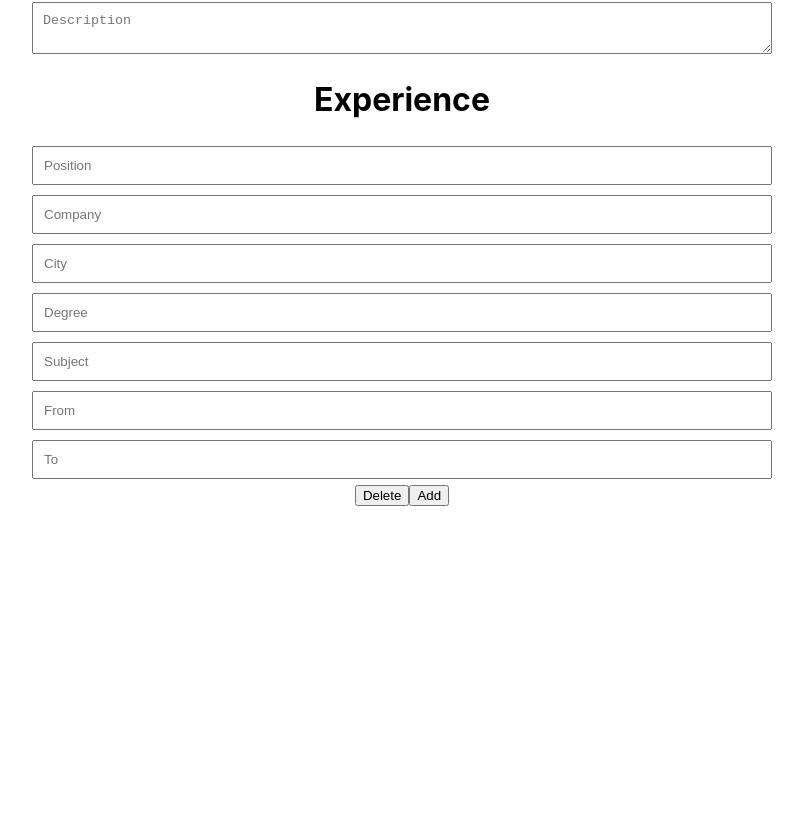
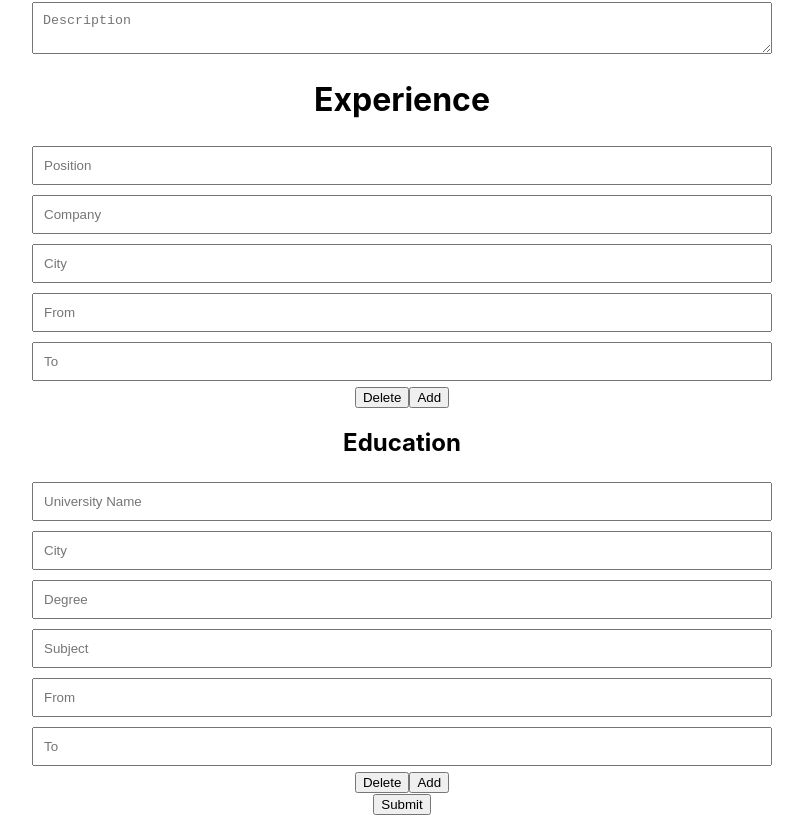
Before and after one commit to JWaibong/cv-app, a React (Create React App) app: page / in a window 1280 px wide. Shown: the part 479-1294 px from the top of the page, without its empty margins (238-1041 px from the left). Before the commit the page ends 1100 px from the top, so only its background shows below. Built offline with nearby package versions, Linux system fonts and the light colour scheme.

Commit message:
submit functionality done, all that's left is to implement generation of a CV

```diff
--- /dev/null
+++ b/src/components/Education.js
@@ -0,0 +1,64 @@
+import React,{ useEffect, useReducer} from 'react'
+
+const reducer = (currentState, action) => {
+    switch(action.type){
+        case 'universityUpdate':
+            return {...currentState, university: action.value };
+        case 'cityUpdate':
+            return {...currentState, city: action.value };
+        case 'degreeUpdate':
+            return {...currentState, degree: action.value};
+        case 'subjectUpdate':
+            return {...currentState, subject: action.value};
+        case 'fromYearUpdate':
+            return {...currentState, fromYear: action.value};
+        case 'toYearUpdate':
+            return {...currentState, toYear: action.value};
+            case 'idInitial':
+                return {...currentState, id: action.value};
+        default:
+            return currentState;
+    }
+}
+const initialState = {university: '', city: '', degree: '', subject: '', fromYear: '', toYear: '', id: null};
+
+
+
+function Education(props) {
+    const {handler, id} = props;
+
+    const [educationInfo, dispatchEducationInfo] = useReducer(reducer, initialState);
+    const {university, city, degree, subject, fromYear, toYear} = educationInfo;
+
+    useEffect( () => {
+        dispatchEducationInfo({type:'idInitial', value: id});},
+    // eslint-disable-next-line react-hooks/exhaustive-deps
+    []);
+
+
+
+    useEffect( () => {
+            handler( prevValues => {
+                prevValues = prevValues.filter(value => value.id !== educationInfo.id && value.id !== null);
+                return [...prevValues, educationInfo]
+            });
+    // eslint-disable-next-line react-hooks/exhaustive-deps
+    },[educationInfo])
+
+
+
+    return (
+        <React.Fragment>
+        <div className="input-container">
+            <input type="text" placeholder="University Name" value={university} onChange={e => dispatchEducationInfo({type: 'universityUpdate', value: e.target.value})}/>
+            <input type="text" placeholder="City" value={city} onChange={e => dispatchEducationInfo({type: 'cityUpdate', value: e.target.value})}/>
+            <input type="text" placeholder="Degree" value={degree} onChange={e => dispatchEducationInfo({type: 'degreeUpdate', value: e.target.value})}/>
+            <input type="text" placeholder="Subject" value={subject} onChange={e => dispatchEducationInfo({type: 'subjectUpdate', value: e.target.value})}/>
+            <input type="text" placeholder="From" value={fromYear} onChange={e => dispatchEducationInfo({type: 'fromYearUpdate', value: e.target.value})}/>
+            <input type="text" placeholder="To" value={toYear} onChange={e => dispatchEducationInfo({type: 'toYearUpdate', value: e.target.value})}/>
+        </div>
+        </React.Fragment>
+    )
+}
+
+export default Education
--- /dev/null
+++ b/src/components/EducationContainer.js
@@ -0,0 +1,69 @@
+import React,{useState, useEffect, useContext} from 'react'
+import uniqid from 'uniqid';
+import Education from './Education';
+import {SubmitContext2 } from './Form';
+
+let sent = false;
+
+function EducationContainer() {
+
+    const [educations, setEducations] = useState([]);
+    const [educationObjectsArray, setEducationObjectsArray] = useState([]);
+
+
+    const [submitted,giveToParent] = useContext(SubmitContext2);
+
+    if(submitted && !sent){
+        giveToParent(educationObjectsArray);
+        sent = true;
+    }
+
+
+
+    useEffect( () => {
+        setEducations(prevEducations => {
+
+        const id = uniqid();
+        return [...prevEducations,
+        <React.Fragment key={id}>
+            <Education handler = {setEducationObjectsArray} prevValue={educationObjectsArray} id={id}/>
+            <button onClick={e => {
+                e.preventDefault();
+                deleteButtonClickHandler(e.target.value);
+             }} value={id}> Delete </button>
+        </React.Fragment>]})
+    // eslint-disable-next-line react-hooks/exhaustive-deps
+    },[]);
+
+
+
+
+    const addClickHandler = (e) => {
+        e.preventDefault();
+        setEducations(prevEducations => {
+            const id = uniqid();
+            return [...prevEducations,
+                <React.Fragment key={id}>
+                    <Education handler = {setEducationObjectsArray} prevValue={educationObjectsArray} id={id}/>
+                    <button onClick={e => {
+                e.preventDefault();
+                deleteButtonClickHandler(e.target.value);
+             }} value={id}> Delete </button>
+                </React.Fragment>]
+        });
+    }
+
+    const deleteButtonClickHandler = (id) => {
+        setEducationObjectsArray(array => array.filter(value => value.id !== id));
+        setEducations(prevEducations => prevEducations.filter(ed => ed.key !== id ));
+    }
+
+    return (
+        <div>
+            {educations}
+            <button onClick={addClickHandler}> Add </button>
+        </div>
+    )
+}
+
+export default EducationContainer
--- a/src/components/Experience.js
+++ b/src/components/Experience.js
@@ -1,5 +1,4 @@
-import React,{useEffect, useReducer} from 'react'
-
+import React,{  useReducer,useEffect} from 'react'
 
 const reducer = (currentState, action) => {
     switch(action.type){
@@ -9,29 +8,42 @@ const reducer = (currentState, action) => {
             return {...currentState, company: action.value};
         case 'cityUpdate':
             return {...currentState, city: action.value };
-        case 'degreeUpdate':
-            return {...currentState, degree: action.value};
-        case 'subjectUpdate':
-            return {...currentState, subject: action.value};
+
         case 'fromYearUpdate':
             return {...currentState, fromYear: action.value};
         case 'toYearUpdate':
             return {...currentState, toYear: action.value};
+        case 'idInitial':
+            return {...currentState, id: action.value};
         default:
             return currentState;
     }
 }
-const initialState = {position: '', company: '', city: '', degree: '', subject: '', fromYear: '', toYear: ''};
+const initialState = {position: '', company: '', city: '', fromYear: '', toYear: '', id: null };
+
+
+function Experience(props) {
+    const {handler, id} = props;
 
 
 
-function Experience() {
-
     const [experienceInfo, dispatchExperienceInfo] = useReducer(reducer, initialState);
-    const {position, company, city, degree, subject, fromYear, toYear} = experienceInfo;
+    const {position, company, city, fromYear, toYear} = experienceInfo;
 
 
+    useEffect( () => {
+        dispatchExperienceInfo({type: 'idInitial', value: id});
+    // eslint-disable-next-line react-hooks/exhaustive-deps
+    },[]);
 
+
+    useEffect( () => {
+        handler( prevValues => {
+            prevValues = prevValues.filter(value => value.id !== experienceInfo.id && value.id !== null);
+            return [...prevValues, experienceInfo]
+        });
+    // eslint-disable-next-line react-hooks/exhaustive-deps
+    },[experienceInfo])
 
 
     return (
@@ -40,8 +52,6 @@ function Experience() {
             <input type="text" placeholder="Position" value={position} onChange={e => dispatchExperienceInfo({type: 'positionUpdate', value: e.target.value})}/>
             <input type="text" placeholder="Company" value={company} onChange={e => dispatchExperienceInfo({type: 'companyUpdate', value: e.target.value})}/>
             <input type="text" placeholder="City" value={city} onChange={e => dispatchExperienceInfo({type: 'cityUpdate', value: e.target.value})}/>
-            <input type="text" placeholder="Degree" value={degree} onChange={e => dispatchExperienceInfo({type: 'degreeUpdate', value: e.target.value})}/>
-            <input type="text" placeholder="Subject" value={subject} onChange={e => dispatchExperienceInfo({type: 'subjectUpdate', value: e.target.value})}/>
             <input type="text" placeholder="From" value={fromYear} onChange={e => dispatchExperienceInfo({type: 'fromYearUpdate', value: e.target.value})}/>
             <input type="text" placeholder="To" value={toYear} onChange={e => dispatchExperienceInfo({type: 'toYearUpdate', value: e.target.value})}/>
         </div>
--- a/src/components/ExperienceContainer.js
+++ b/src/components/ExperienceContainer.js
@@ -1,21 +1,34 @@
-import React, { useEffect, useState } from 'react'
+import React, { useContext, useEffect, useState } from 'react'
 import Experience from './Experience';
 import uniqid from 'uniqid';
+import { SubmitContext } from './Form';
 
+let sent = false;
 function ExperienceContainer() {
     const [experiences, setExperiences] = useState([]);
+
+    const [experiencesObjectArray, setExperiencesObjectArray] = useState([]);
+
+    const [submitted,giveToParent] = useContext(SubmitContext)
+
+    if(submitted && !sent){
+        giveToParent(experiencesObjectArray);
+        sent = true;
+    }
 
     useEffect( () => {
         setExperiences(prevExperiences => {
         const id = uniqid();
+
         return [...prevExperiences,
         <React.Fragment key={id}>
-            <Experience/>
+            <Experience handler={setExperiencesObjectArray} prevValue={experiencesObjectArray} id={id}/>
             <button onClick={e => {
                 e.preventDefault();
                 deleteButtonClickHandler(e.target.value);
              }} value={id}> Delete </button>
         </React.Fragment>]})
+    // eslint-disable-next-line react-hooks/exhaustive-deps
     },[]);
 
 
@@ -26,7 +39,7 @@ function ExperienceContainer() {
             const id = uniqid();
             return [...prevExperiences,
                 <React.Fragment key={id}>
-                    <Experience/>
+                    <Experience handler={setExperiencesObjectArray} prevValue={experiencesObjectArray} id={id}/>
                     <button onClick={e => {
                 e.preventDefault();
                 deleteButtonClickHandler(e.target.value);
@@ -36,6 +49,7 @@ function ExperienceContainer() {
     }
 
     const deleteButtonClickHandler = (id) => {
+        setExperiencesObjectArray(array => array.filter(value => value.id !== id));
         setExperiences(prevExperiences => prevExperiences.filter(exp => exp.key !== id ));
     }
 
--- a/src/components/Form.js
+++ b/src/components/Form.js
@@ -1,21 +1,48 @@
-import React, {useReducer, useEffect} from 'react';
+import React,{useState} from 'react';
 import Info from './Info';
 import ExperienceContainer from './ExperienceContainer';
-import Experience from './Experience';
+import EducationContainer from './EducationContainer';
+
+export const SubmitContext = React.createContext();
+
+export const SubmitContext2 = React.createContext();
+
 
 
 function Form() {
+    const [submitted, setSubmitted]= useState(false);
+    let info = [];
 
+    const submitHandler = (e) => {
+        e.preventDefault();
+        setSubmitted(true);
+    }
+
+    const giveToParent = (array) => {
+        info.push(array);
+        if(info.length === 3){
+            console.log(info)
+        }
+    }
 
 
 
     return (
-        <form>
-            <Info />
+        <form onSubmit={(e) => submitHandler(e)}>
+            <SubmitContext.Provider value={[submitted,giveToParent]}>
+                <Info />
+            </SubmitContext.Provider>
             <h1 className="form-header"> Experience </h1>
-            <ExperienceContainer>
+            <SubmitContext.Provider value={[submitted,giveToParent]}>
+                <ExperienceContainer />
+            </SubmitContext.Provider>
 
-            </ExperienceContainer>
+            <SubmitContext2.Provider value={[submitted,giveToParent]}>
+                <h2 className="form-header"> Education </h2>
+                <EducationContainer />
+            </SubmitContext2.Provider>
+
+            <button type="submit"> Submit</button>
 
 
 
@@ -23,5 +50,4 @@ function Form() {
         </form>
     )
 }
-
 export default Form
--- a/src/components/Info.js
+++ b/src/components/Info.js
@@ -1,4 +1,5 @@
-import React, {useEffect, useReducer} from 'react'
+import React, { useContext, useReducer} from 'react'
+import { SubmitContext } from './Form';
 
 const initialState = {
     firstName: '',
@@ -30,6 +31,7 @@ const reducer = (currentState, action) => {
             return currentState;
     }
 }
+let sent = false;
 function Info() {
       const [personalInfo, dispatchPersonalInfo] = useReducer(reducer, initialState)
       const {firstName, lastName, title, address, phoneNumber, email, description } = personalInfo;
@@ -37,8 +39,12 @@ function Info() {
       /*useEffect( ()=> {
           console.log(personalInfo);
       }, [personalInfo])*/
+      const [submitted, giveToParent] = useContext(SubmitContext);
 
-
+      if(submitted && !sent){
+          giveToParent([personalInfo]);
+          sent = true;
+      };
 
 
     return (
```
